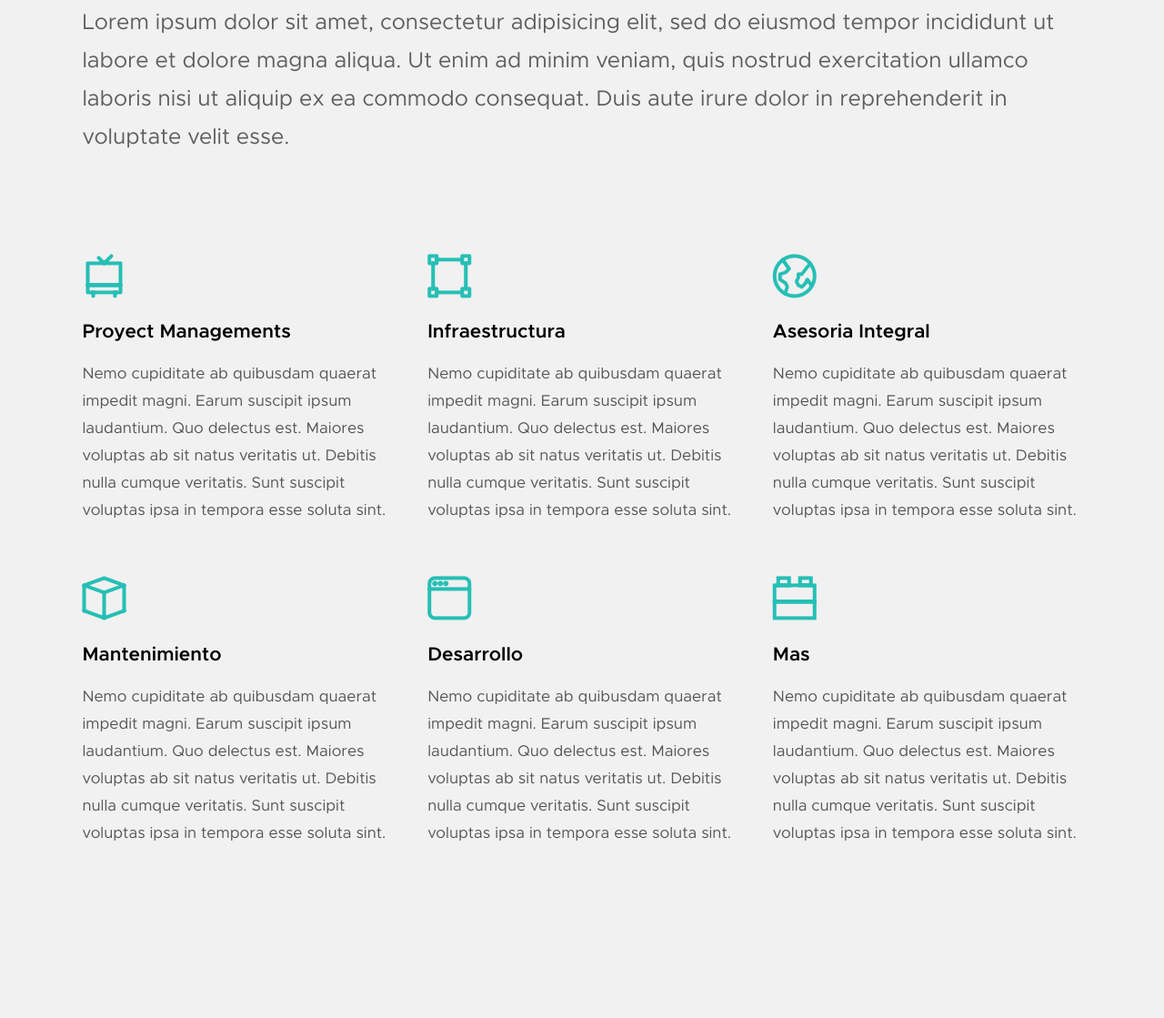
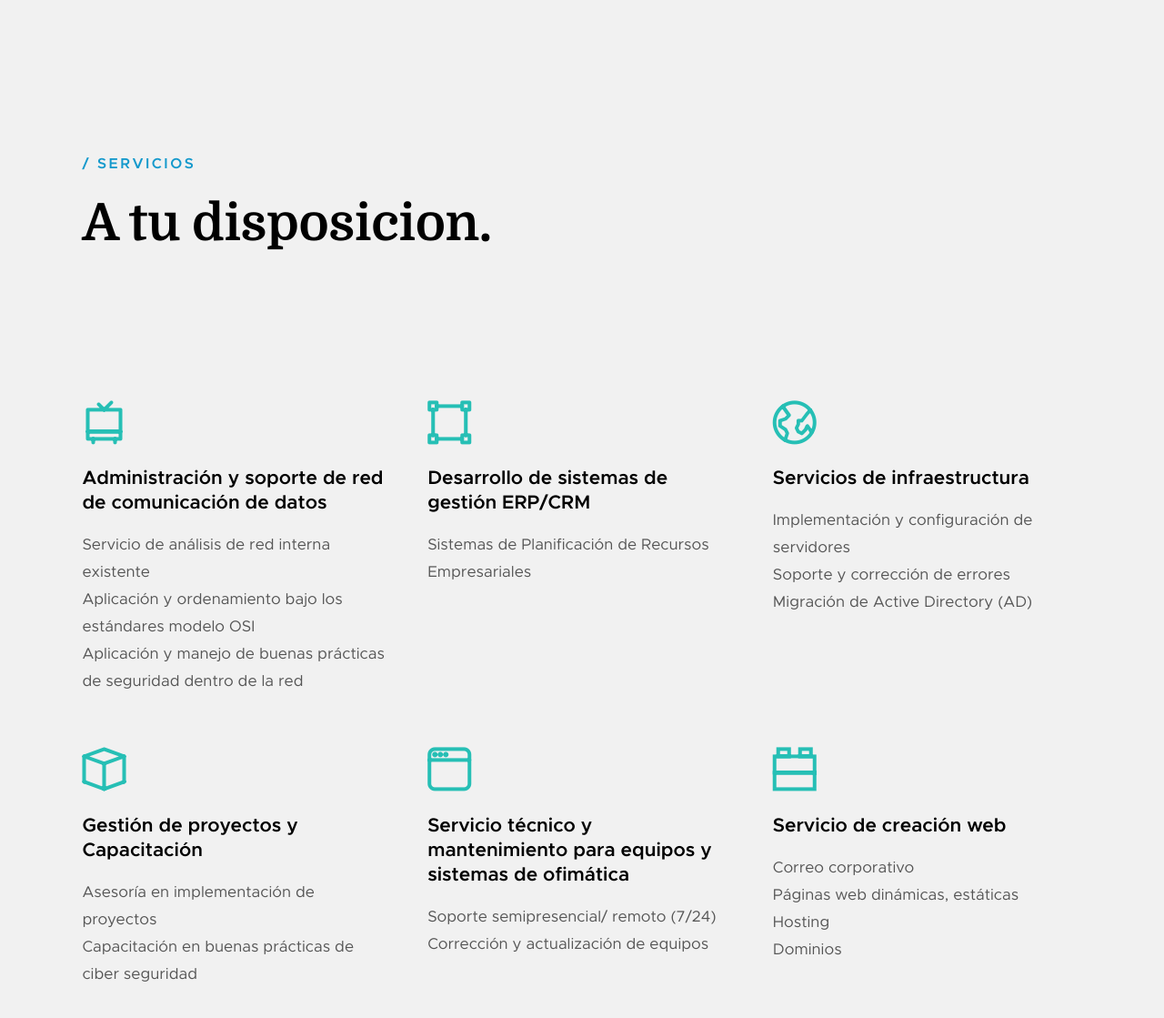
Before and after one commit to luisdz/rpb, a plain HTML site: page index.html in a window 1280 px wide. Shown: the part 2341-3460 px from the top of the page at 91% size. Drawn offline with Linux system fonts and the light colour scheme; files whose address does not match are found by name.

Commit message:
Update index.html

```diff
--- a/index.html
+++ b/index.html
@@ -169,39 +169,32 @@
 
                 <div class="col-block process__col" data-item="1" data-aos="fade-up">
                     <div class="process__text">
-                        <h4>Define</h4>
+                        <h4>Mision</h4>
 
                         <p>
-                       Cuidamos cada aspecto de su negocio y nos convertimos en socio estratejico.
+                       Somos una empresa formada por un equipo de profesionales expertos en diferentes especialidades del sector TIC, que ofrece una solución global a pequeñas y medianas empresas a nivel nacional. Ofreciendo los servicios de infraestructura, administración y soporte de red de comunicación de datos, desarrollo de sistemas de gestión ERP (Sistemas de Planificación de Recursos Empresariales) y servicio técnico y mantenimiento de equipos y sistemas de ofimática.
                         </p>
                     </div>
                 </div>
                 <div class="col-block process__col" data-item="2" data-aos="fade-up">
                     <div class="process__text">
-                        <h4>Meta</h4>
+                        <h4>Vision</h4>
 
                         <p>
-                        META "Nuestro compromiso aprovechar al maximo los recursos para el crecimiento en conjunto de nuestros clientes"
+                       Ser una empresa que va innovando con relación a los cambios en la tecnología y la demanda del mercado a nivel nacional.
                         </p>
                     </div>
                 </div>
                 <div class="col-block process__col" data-item="3" data-aos="fade-up">
                     <div class="process__text">
-                        <h4>Mision</h4>
+                        <h4>Valores</h4>
 
                         <p>
-                        Quos dolores saepe mollitia deserunt accusamus autem reprehenderit. Voluptas facere animi explicabo non quis magni recusandae.
-                        Numquam debitis pariatur omnis facere unde. Laboriosam minus amet nesciunt est. Et saepe eos maxime tempore quasi deserunt ab.
-                        </p>
-                    </div>
-                </div>
-                <div class="col-block process__col" data-item="4" data-aos="fade-up">
-                    <div class="process__text">
-                        <h4>Vision</h4>
-
-                        <p>
-                        Quos dolores saepe mollitia deserunt accusamus autem reprehenderit. Voluptas facere animi explicabo non quis magni recusandae.
-                        Numquam debitis pariatur omnis facere unde. Laboriosam minus amet nesciunt est. Et saepe eos maxime tempore quasi deserunt ab.
+                        <strong>Trabajo en equipo:</strong> enfocamos nuestros esfuerzos en trabajar por un mismo fin.<br>
+                        <strong>Bienestar del cliente:</strong> Obtenemos el máximo de beneficios con los recursos disponibles del cliente.<br>
+                        <strong>Compromiso:</strong> con nuestros clientes en ofrecerles productos y servicios de calidad.<br>
+                        <strong>Servicio:</strong> Cumplimos con nuestros compromisos, enfocándonos siempre en el servicio por y para nuestros clientes.<br>
+                        <strong>Confidencialidad:</strong> La información brindada por el cliente será resguardada y tratada con el valor que esta tiene.<br>
                         </p>
                     </div>
                 </div>
@@ -227,7 +220,8 @@
         <div class="row" data-aos="fade-up">
             <div class="col-full">
                 <p class="lead">
-                Lorem ipsum dolor sit amet, consectetur adipisicing elit, sed do eiusmod tempor incididunt ut labore et dolore magna aliqua. Ut enim ad minim veniam, quis nostrud exercitation ullamco laboris nisi ut aliquip ex ea commodo consequat. Duis aute irure dolor in reprehenderit in voluptate velit esse.
+
+
                 </p>
             </div>
         </div> <!-- end about-desc -->
@@ -239,10 +233,12 @@
                     <i class="icon-tv"></i>
                 </div>
                 <div class="service-text">
-                    <h3 class="h4">Proyect Managements</h3>
-                    <p>Nemo cupiditate ab quibusdam quaerat impedit magni. Earum suscipit ipsum laudantium.
-                    Quo delectus est. Maiores voluptas ab sit natus veritatis ut. Debitis nulla cumque veritatis.
-                    Sunt suscipit voluptas ipsa in tempora esse soluta sint.
+                    <h3 class="h4">Administración y soporte de red de comunicación de datos</h3>
+                    <p>
+                        Servicio de análisis de red interna existente<br>
+                        Aplicación y ordenamiento bajo los estándares modelo OSI<br>
+                        Aplicación y manejo de buenas prácticas de seguridad dentro de la red<br>
+
                     </p>
                 </div>
             </div>
@@ -252,10 +248,9 @@
                     <i class="icon-group"></i>
                 </div>
                 <div class="service-text">
-                    <h3 class="h4">Infraestructura</h3>
-                    <p>Nemo cupiditate ab quibusdam quaerat impedit magni. Earum suscipit ipsum laudantium.
-                    Quo delectus est. Maiores voluptas ab sit natus veritatis ut. Debitis nulla cumque veritatis.
-                    Sunt suscipit voluptas ipsa in tempora esse soluta sint.
+                    <h3 class="h4">Desarrollo de sistemas de gestión ERP/CRM</h3>
+                    <p>
+                     Sistemas de Planificación de Recursos Empresariales
                     </p>
                 </div>
             </div>
@@ -265,10 +260,11 @@
                     <i class="icon-earth"></i>
                 </div>
                 <div class="service-text">
-                    <h3 class="h4">Asesoria Integral</h3>
-                    <p>Nemo cupiditate ab quibusdam quaerat impedit magni. Earum suscipit ipsum laudantium.
-                    Quo delectus est. Maiores voluptas ab sit natus veritatis ut. Debitis nulla cumque veritatis.
-                    Sunt suscipit voluptas ipsa in tempora esse soluta sint.
+                    <h3 class="h4">Servicios de infraestructura</h3>
+                    <p>
+                        Implementación y configuración de servidores<br>
+                        Soporte y corrección de errores<br>
+                        Migración de Active Directory (AD) <br>
                     </p>
                 </div>
             </div>
@@ -278,10 +274,10 @@
                     <i class="icon-cube"></i>
                 </div>
                 <div class="service-text">
-                    <h3 class="h4">Mantenimiento</h3>
-                    <p>Nemo cupiditate ab quibusdam quaerat impedit magni. Earum suscipit ipsum laudantium.
-                    Quo delectus est. Maiores voluptas ab sit natus veritatis ut. Debitis nulla cumque veritatis.
-                    Sunt suscipit voluptas ipsa in tempora esse soluta sint.
+                    <h3 class="h4">Gestión de proyectos y Capacitación</h3>
+                    <p>
+                     Asesoría en implementación de proyectos<br>
+                     Capacitación en buenas prácticas de ciber seguridad<br>
                     </p>
                 </div>
             </div>
@@ -291,10 +287,11 @@
                     <i class="icon-window"></i>
                 </div>
                 <div class="service-text">
-                    <h3 class="h4">Desarrollo</h3>
-                    <p>Nemo cupiditate ab quibusdam quaerat impedit magni. Earum suscipit ipsum laudantium.
-                    Quo delectus est. Maiores voluptas ab sit natus veritatis ut. Debitis nulla cumque veritatis.
-                    Sunt suscipit voluptas ipsa in tempora esse soluta sint.
+                    <h3 class="h4">Servicio técnico y mantenimiento para equipos y sistemas de ofimática</h3>
+                    <p>
+                    Soporte semipresencial/ remoto (7/24)<br>
+                    Corrección y actualización de equipos<br>
+
                     </p>
                 </div>
             </div>
@@ -304,10 +301,12 @@
                     <i class="icon-lego-block"></i>
                 </div>
                 <div class="service-text">
-                    <h3 class="h4">Mas</h3>
-                    <p>Nemo cupiditate ab quibusdam quaerat impedit magni. Earum suscipit ipsum laudantium.
-                    Quo delectus est. Maiores voluptas ab sit natus veritatis ut. Debitis nulla cumque veritatis.
-                    Sunt suscipit voluptas ipsa in tempora esse soluta sint.
+                    <h3 class="h4">Servicio de creación web</h3>
+                    <p>
+                    Correo corporativo<br>
+                    Páginas web dinámicas, estáticas<br>
+                    Hosting<br>
+                    Dominios<br>
                     </p>
                 </div>
             </div>
@@ -329,7 +328,7 @@
         <div class="row section-header" data-aos="fade-up">
             <div class="col-full">
                 <h3 class="subhead subhead--light">Contactanos</h3>
-                <h1 class="display-1 display-1--light">Get in touch and let's make something great together. Let's turn your idea on an even greater product.</h1>
+                <h1 class="display-1 display-1--light"></h1>
             </div>
         </div> <!-- end section-header -->
 
@@ -337,8 +336,8 @@
 
             <div class="col-full contact-main" data-aos="fade-up">
                 <p>
-                <a href="mailto:#0" class="contact-email">contacto@rpb.com</a>
-                <span class="contact-number">+1 (917) 123 456  /  +1 (917) 333 987</span>
+                <a href="mailto:#0" class="contact-email"> info@rpbsoluciones.com</a>
+                <span class="contact-number"></span>
                 </p>
             </div> <!-- end contact-main -->
 
@@ -348,7 +347,7 @@
 
 
 
-            <div class="col-five tab-full contact-secondary" data-aos="fade-up">
+            <div class="col-five tab-full contact-secondary hidden" data-aos="fade-up">
                 <h3 class="subhead subhead--light">Redes sociales</h3>
 
                 <ul class="contact-social">
@@ -360,9 +359,6 @@
                     </li>
                     <li>
                         <a href="#0"><i class="fab fa-instagram"></i></a>
-                    </li>
-                    <li>
-                        <a href="#0"><i class="fab fa-behance"></i></a>
                     </li>
                     <li>
                         <a href="#0"><i class="fab fa-dribbble"></i></a>
```
